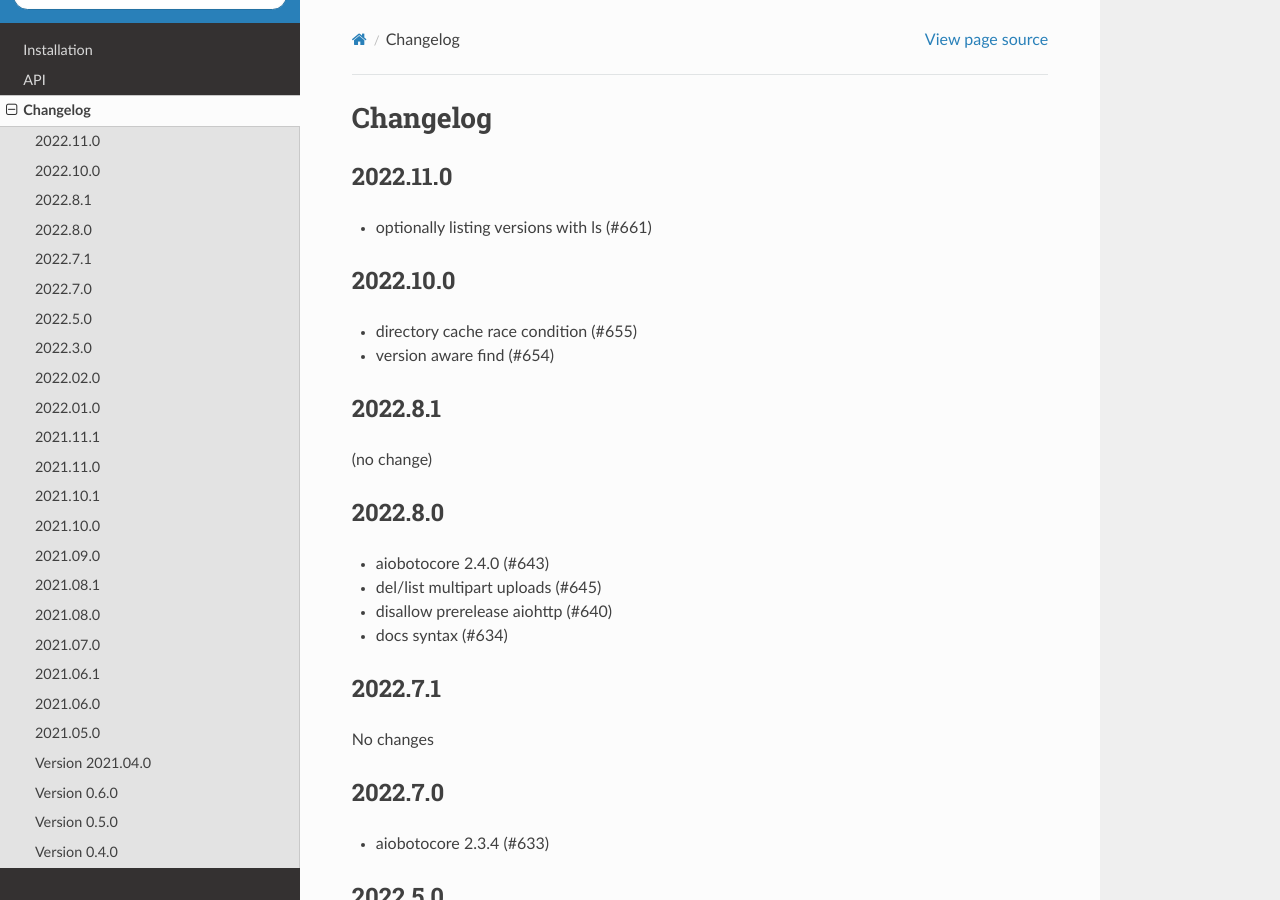
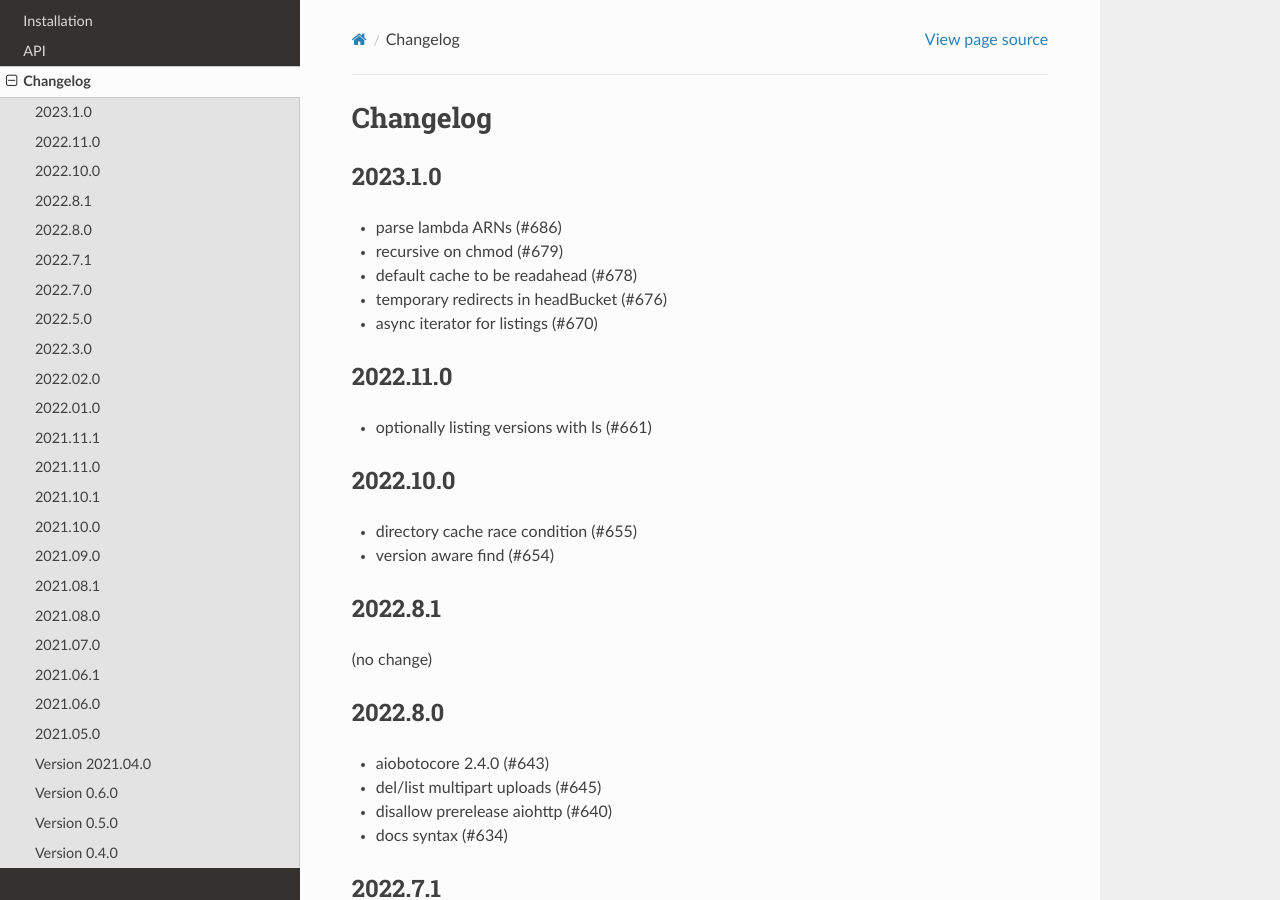
Before and after one commit to zarr-developers/s3fs, a Sphinx documentation site: the page built from docs/source/changelog.rst, in a window 1280 px wide and 900 px high. Built offline with Sphinx 7.4.7 and the Read the Docs theme 2.0.0, drawn with Linux system fonts in a browser that asks for light colours.

Commit message:
changelog and dep (#690)

```diff
--- a/docs/source/changelog.rst
+++ b/docs/source/changelog.rst
@@ -1,5 +1,15 @@
 Changelog
 =========
+
+2023.1.0
+--------
+
+- parse lambda ARNs (#686)
+- recursive on chmod (#679)
+- default cache to be readahead (#678)
+- temporary redirects in headBucket (#676)
+- async iterator for listings (#670)
+
 
 2022.11.0
 ---------
--- a/requirements.txt
+++ b/requirements.txt
@@ -1,3 +1,3 @@
-aiobotocore~=2.4.0
-fsspec==2022.11.0
+aiobotocore~=2.4.2
+fsspec==2023.1.0
 aiohttp!=4.0.0a0, !=4.0.0a1
```
Also changed, not shown: 2 other files.
